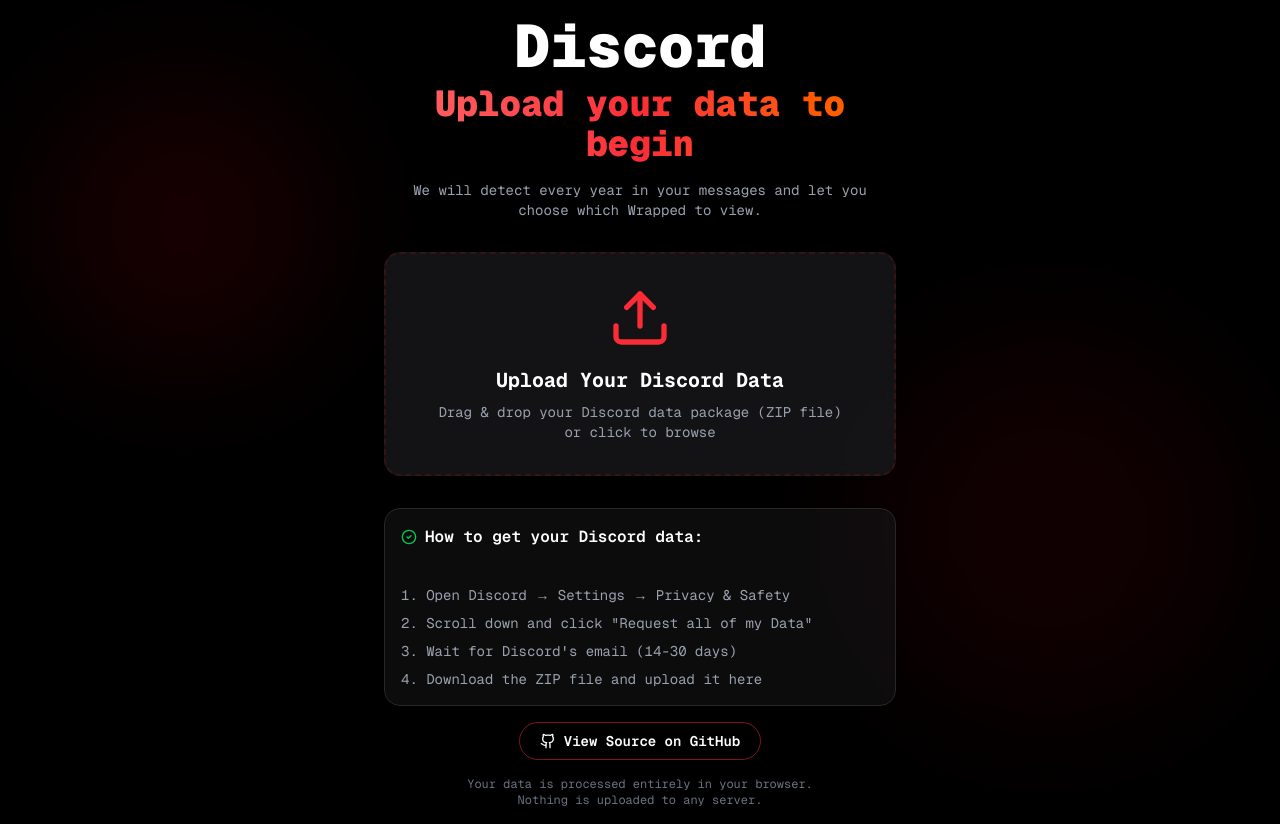
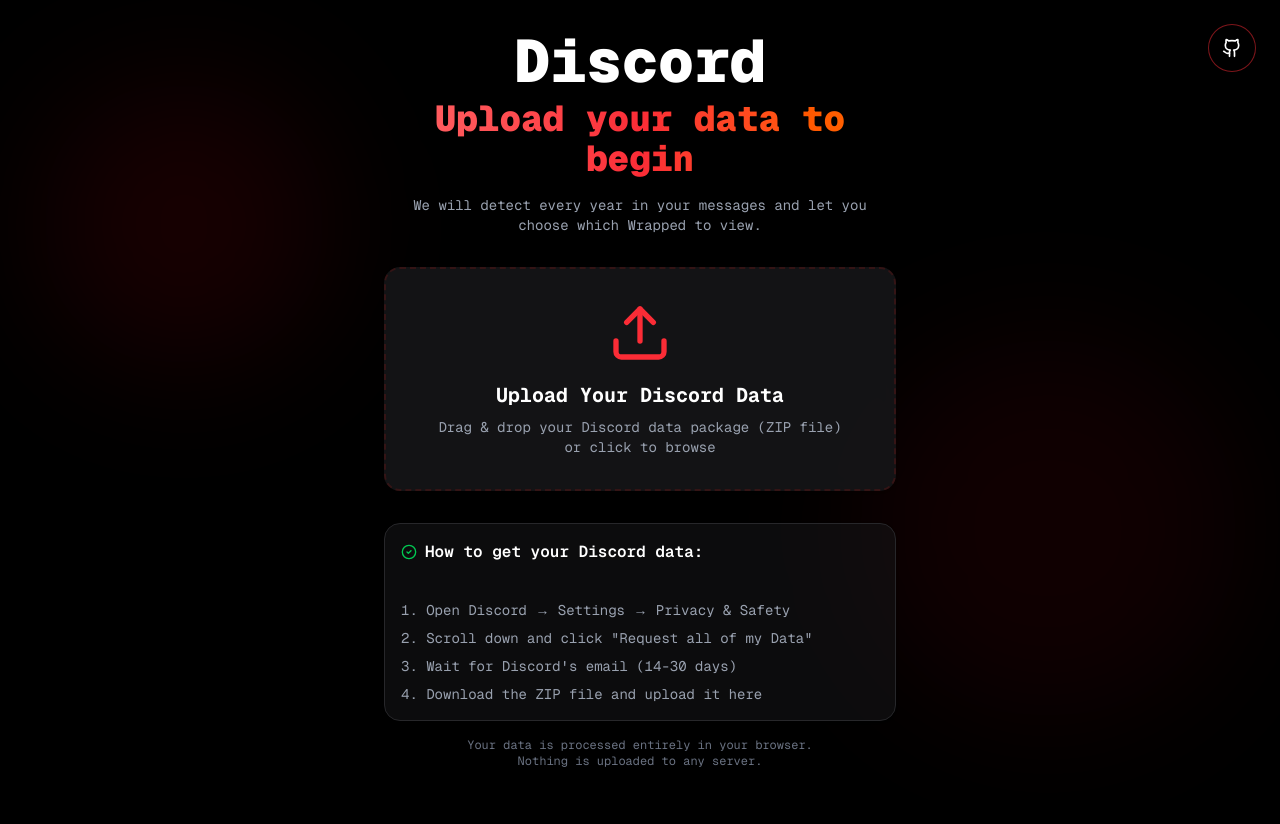
Before and after one commit to JMJAJ/DiscordWrapped, a Next.js app: page / in a window 1280 px wide. After the commit the page ends 800 px from the top, so only its background shows below. Built offline with nearby package versions, Linux system fonts and the light colour scheme.

Commit message:
Actually its better in top right corner lmao

```diff
--- a/components/upload-screen.tsx
+++ b/components/upload-screen.tsx
@@ -105,11 +105,24 @@
   }
 
   return (
-    <div className="min-h-screen bg-black flex items-center justify-center p-4">
+    <div className="relative min-h-screen bg-black flex items-center justify-center p-4">
       {/* Background effects */}
       <div className="absolute inset-0 overflow-hidden">
         <div className="absolute top-20 left-10 w-72 h-72 bg-red-600/10 rounded-full blur-3xl" />
         <div className="absolute bottom-20 right-10 w-96 h-96 bg-red-800/10 rounded-full blur-3xl" />
+      </div>
+
+      <div className="absolute top-6 right-6 z-20">
+        <a
+          href="https://github.com/JMJAJ/DiscordWrapped"
+          target="_blank"
+          rel="noreferrer noopener"
+          title="View Source on GitHub"
+          aria-label="View source on GitHub"
+          className="inline-flex h-12 w-12 items-center justify-center rounded-full border border-red-500/50 bg-black/70 text-white shadow-lg transition hover:bg-red-600/80"
+        >
+          <Github className="h-5 w-5" />
+        </a>
       </div>
 
       <motion.div
@@ -216,18 +229,6 @@
             </ol>
           </Card>
 
-          <div className="text-center">
-            <a
-              href="https://github.com/JMJAJ/DiscordWrapped"
-              target="_blank"
-              rel="noreferrer noopener"
-              className="inline-flex items-center justify-center gap-2 rounded-full border border-red-500/50 px-5 py-2 text-sm font-semibold text-white transition hover:bg-red-600/80"
-            >
-              <Github className="h-4 w-4" />
-              View Source on GitHub
-            </a>
-          </div>
-
           <p className="text-xs text-gray-500 text-center">
             Your data is processed entirely in your browser.<br />
             Nothing is uploaded to any server.
```
